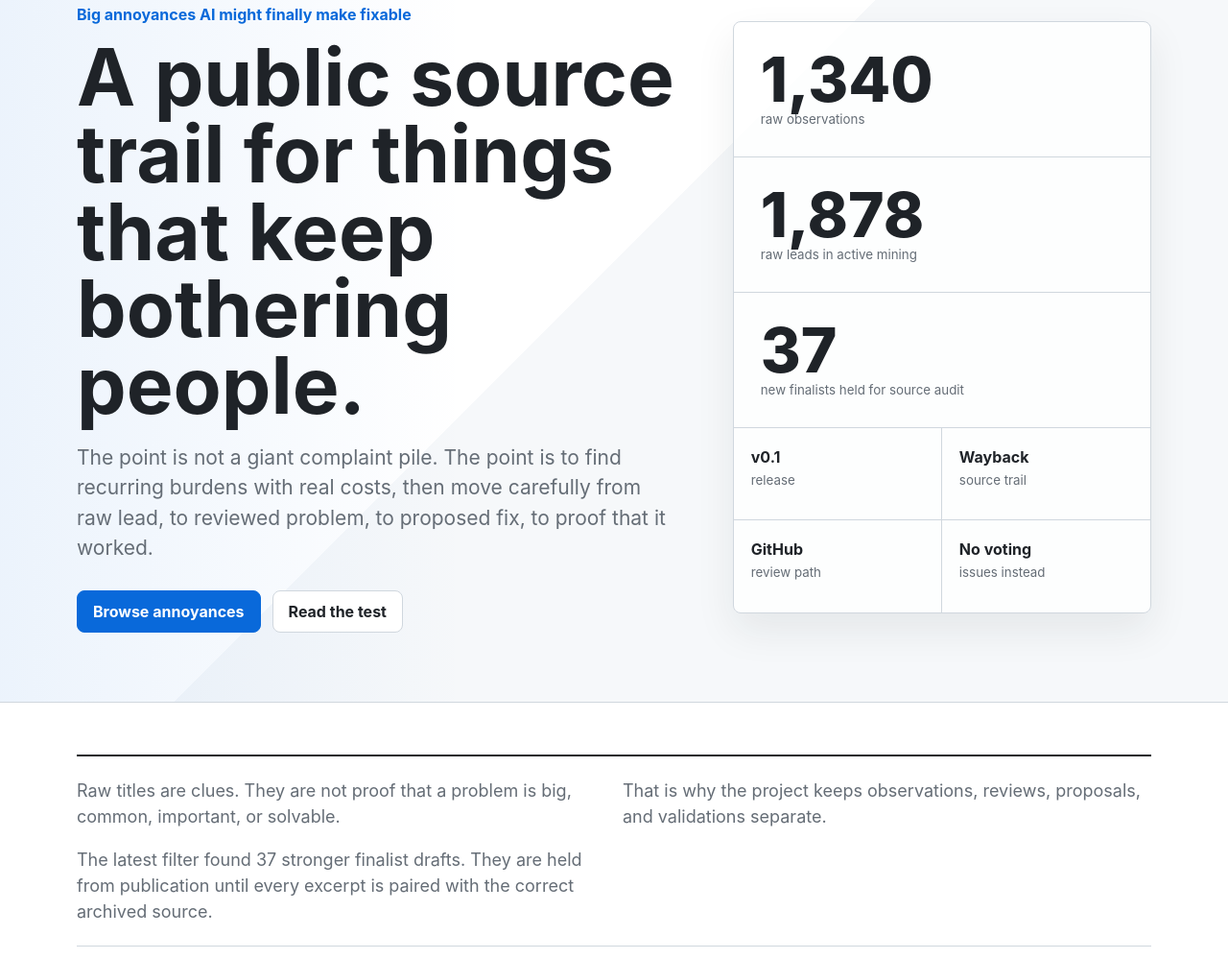
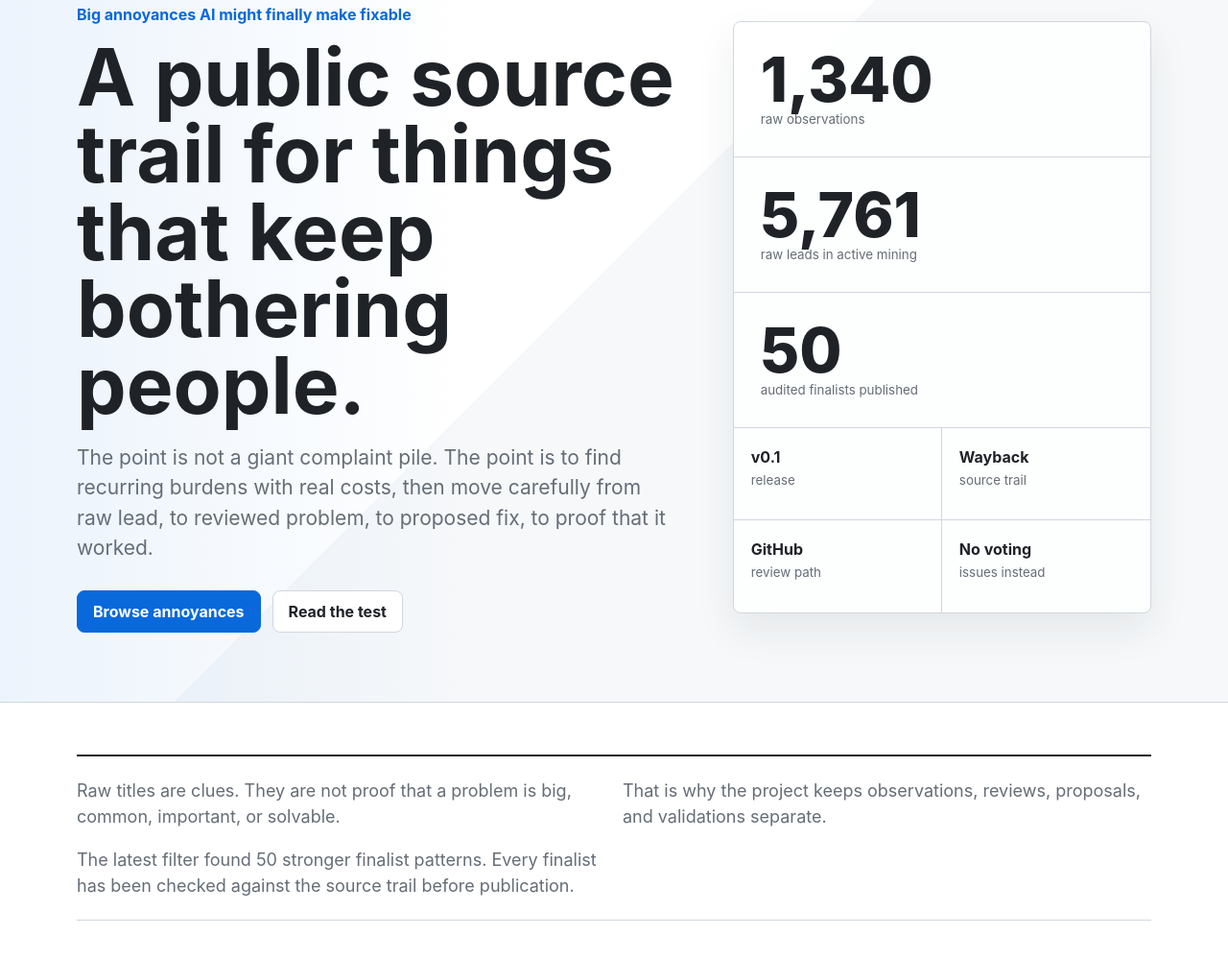
Before and after one commit to pauljump/soannoying, a website: page docs/index.html in a window 1280 px wide. Shown: the part 101-1100 px from the top of the page at 96% size. Drawn offline with Linux system fonts and the light colour scheme.

Commit message:
Refresh homepage benchmark stats

```diff
--- a/docs/index.html
+++ b/docs/index.html
@@ -34,12 +34,12 @@
             <small>raw observations</small>
           </div>
           <div class="stat">
-            <span>1,878</span>
+            <span>5,761</span>
             <small>raw leads in active mining</small>
           </div>
           <div class="stat">
-            <span>37</span>
-            <small>new finalists held for source audit</small>
+            <span>50</span>
+            <small>audited finalists published</small>
           </div>
           <div class="stat-grid">
             <div><strong>v0.1</strong><small>release</small></div>
@@ -56,7 +56,7 @@
         <div class="rule">
           <p>Raw titles are clues. They are not proof that a problem is big, common, important, or solvable.</p>
           <p>That is why the project keeps observations, reviews, proposals, and validations separate.</p>
-          <p>The latest filter found 37 stronger finalist drafts. They are held from publication until every excerpt is paired with the correct archived source.</p>
+            <p>The latest filter found 50 stronger finalist patterns. Every finalist has been checked against the source trail before publication.</p>
         </div>
       </section>
 
```
